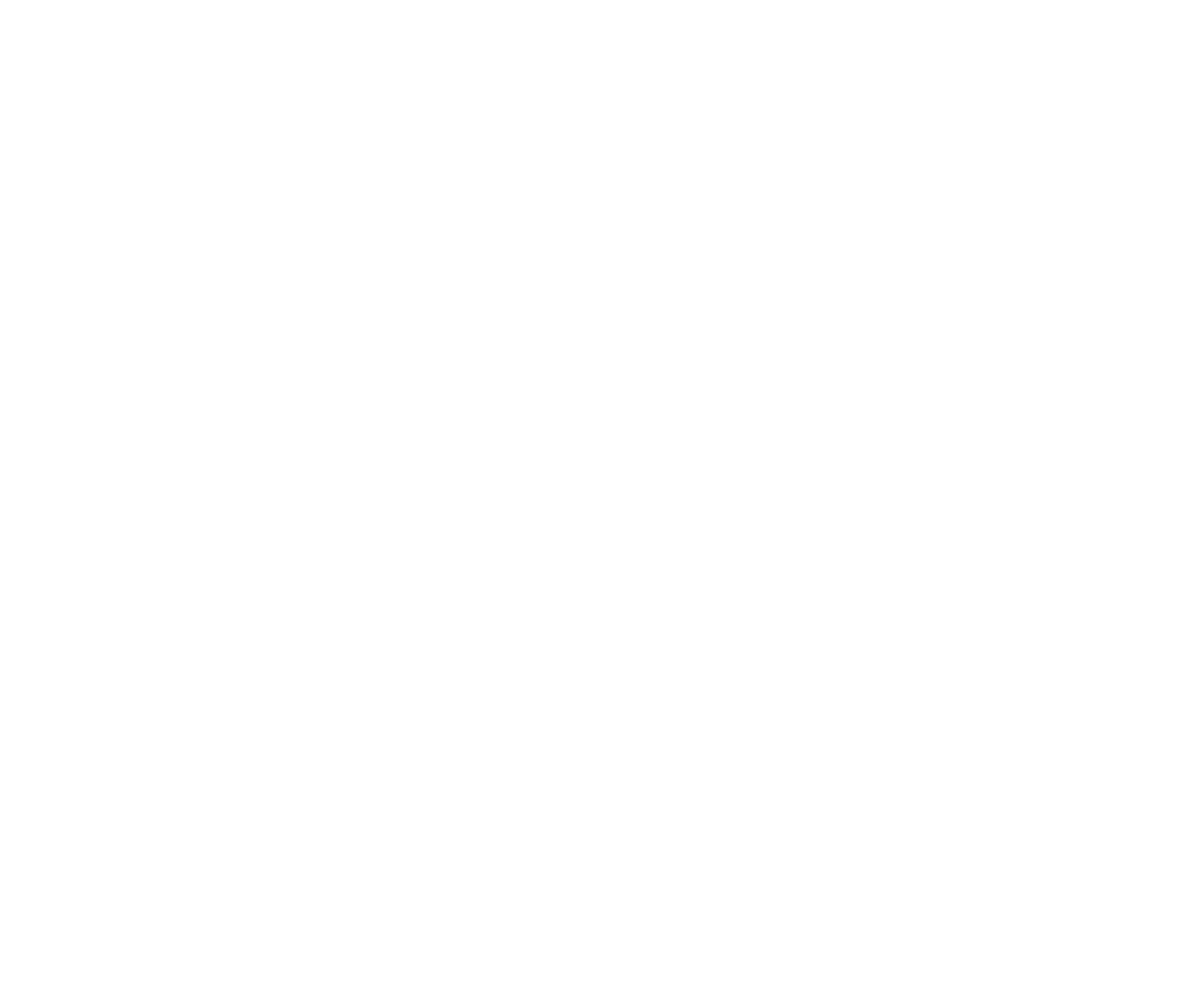
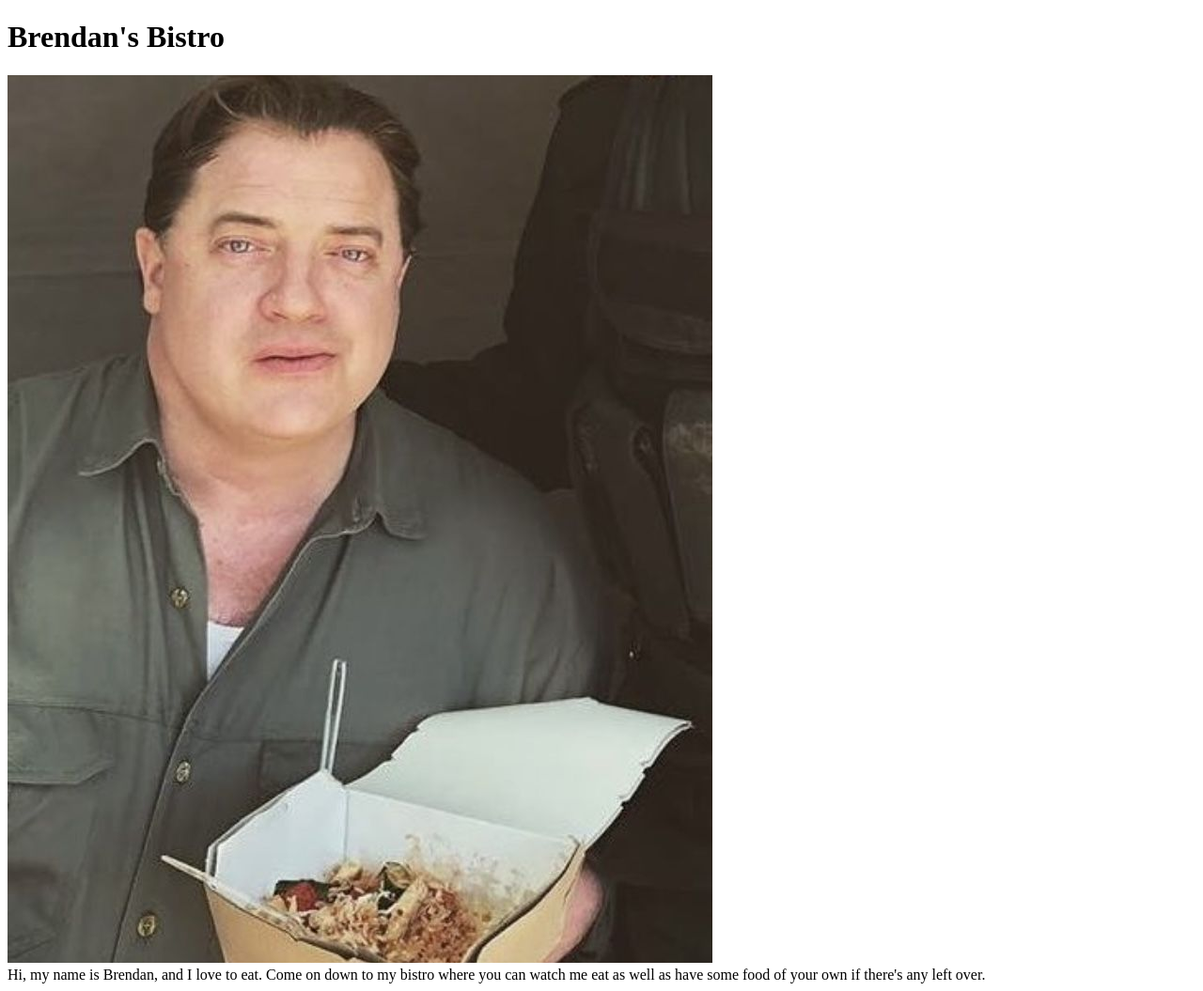
Before and after one commit to jakemadash/restaurant-page, a website built with webpack: page dist/index.html in a window 1280 px wide. Shown: the whole page at 94% size. Before the commit the page ends 800 px from the top, so only its background shows below. Built offline with nearby package versions, Linux system fonts and the light colour scheme.

Commit message:
Add picture and create basic home page

```diff
--- a/dist/index.html
+++ b/dist/index.html
@@ -8,6 +8,10 @@
     <script src="main.js"></script>
 </head>
 <body>
-    <div id="content"></div>
+    <div id="content">
+        <h1>Brendan's Bistro</h1>
+        <img src="../src/brendan-eating.jpg" alt="brendan-eating">
+        <div>Hi, my name is Brendan, and I love to eat. Come on down to my bistro where you can watch me eat as well as have some food of your own if there's any left over.</div>
+    </div>
 </body>
 </html>
```
Also changed, not shown: src/brendan-eating.jpg (added).
